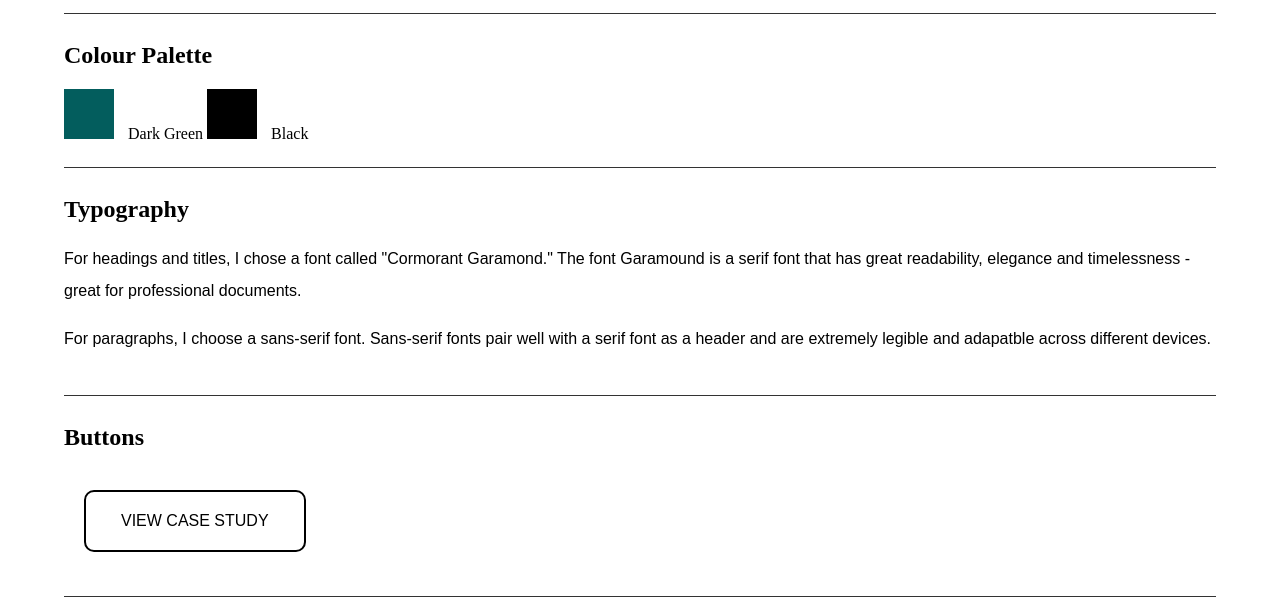
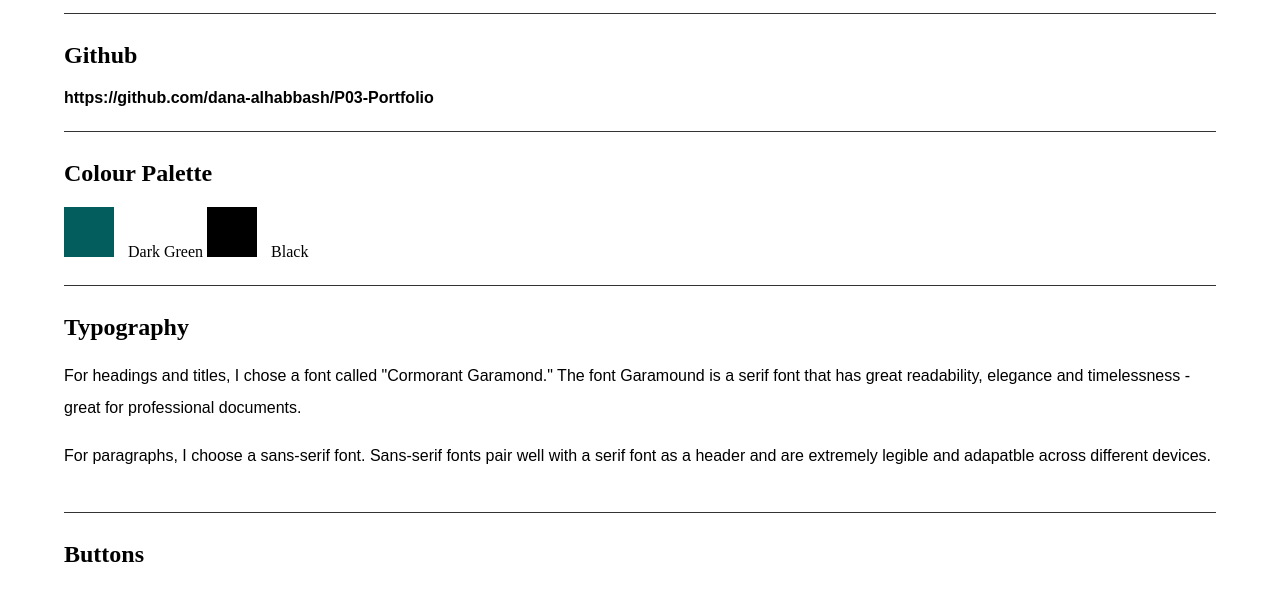
Before and after one commit to dana-alhabbash/P03-Portfolio, a plain HTML site: page StyleGuide.html in a window 1280 px wide. Shown: the part 117-722 px from the top of the page. Drawn offline with Linux system fonts and the light colour scheme.

Commit message:
Added github link ot StyleGuide

```diff
--- a/StyleGuide.html
+++ b/StyleGuide.html
@@ -37,6 +37,13 @@
 
     </nav>
   </header>
+
+  <section>
+    <div id="github-link">
+      <h2>Github</h2>
+      <a href="https://github.com/dana-alhabbash/P03-Portfolio" target="_blank" id="githubProfile">https://github.com/dana-alhabbash/P03-Portfolio</a>
+  </div>
+  </section>
 
     <section>
       <h2>Colour Palette</h2>
--- a/css/main.css
+++ b/css/main.css
@@ -73,6 +73,18 @@ header {
     width: 10rem;
     margin-bottom: 1rem;
   }
+}
+
+/* github link */
+#githubProfile {
+  color:black;
+  font-weight: bold;
+  transition: color 0.3s, transform 0.3s;
+}
+
+#githubProfile:hover {
+  color: rgba(3, 93, 93, 0.7); /* Changes color when hovered */
+  transform: scale(1.1); /* Slightly enlarges the link */
 }
 /* Nav styling */
 .nav-container {
```
